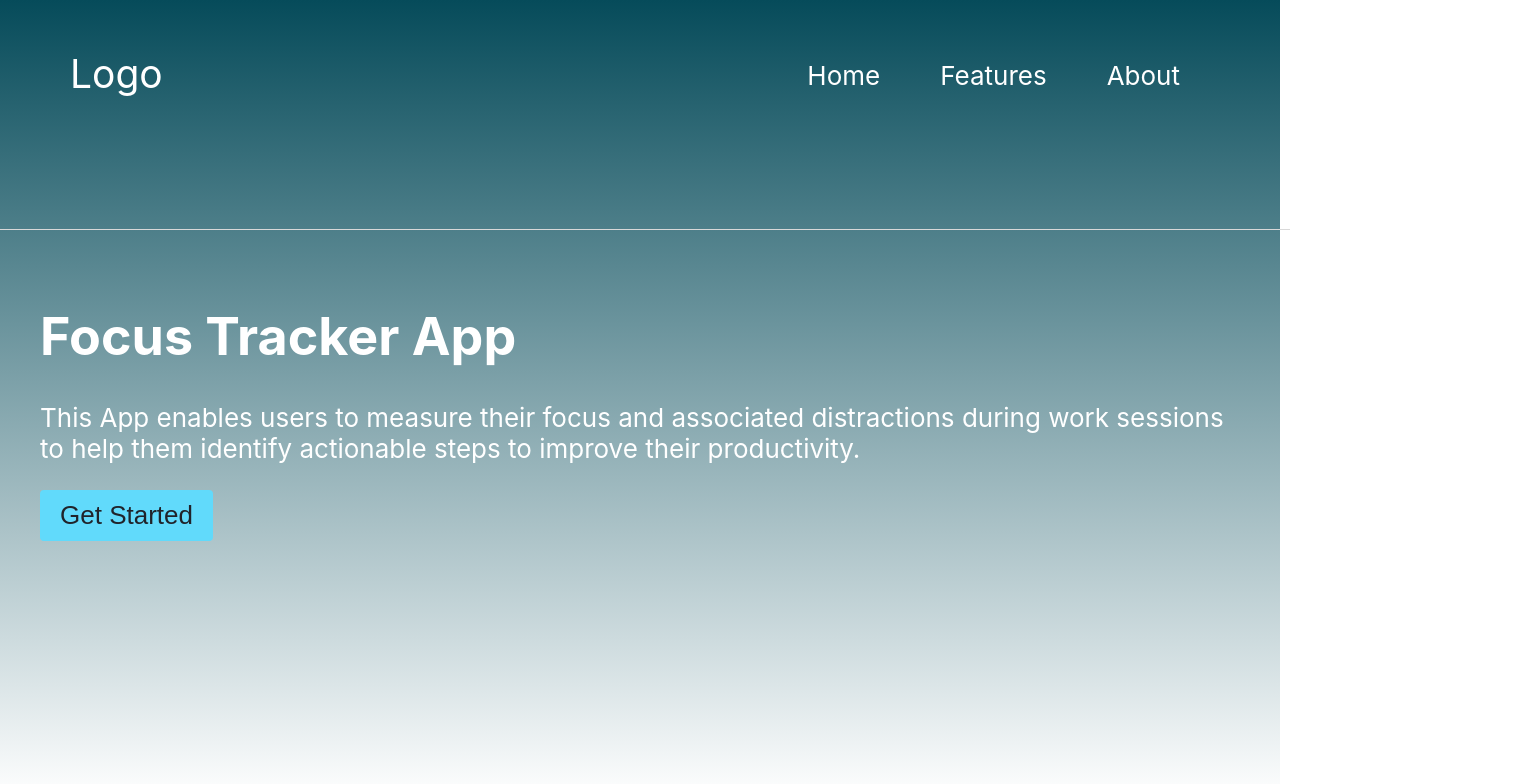
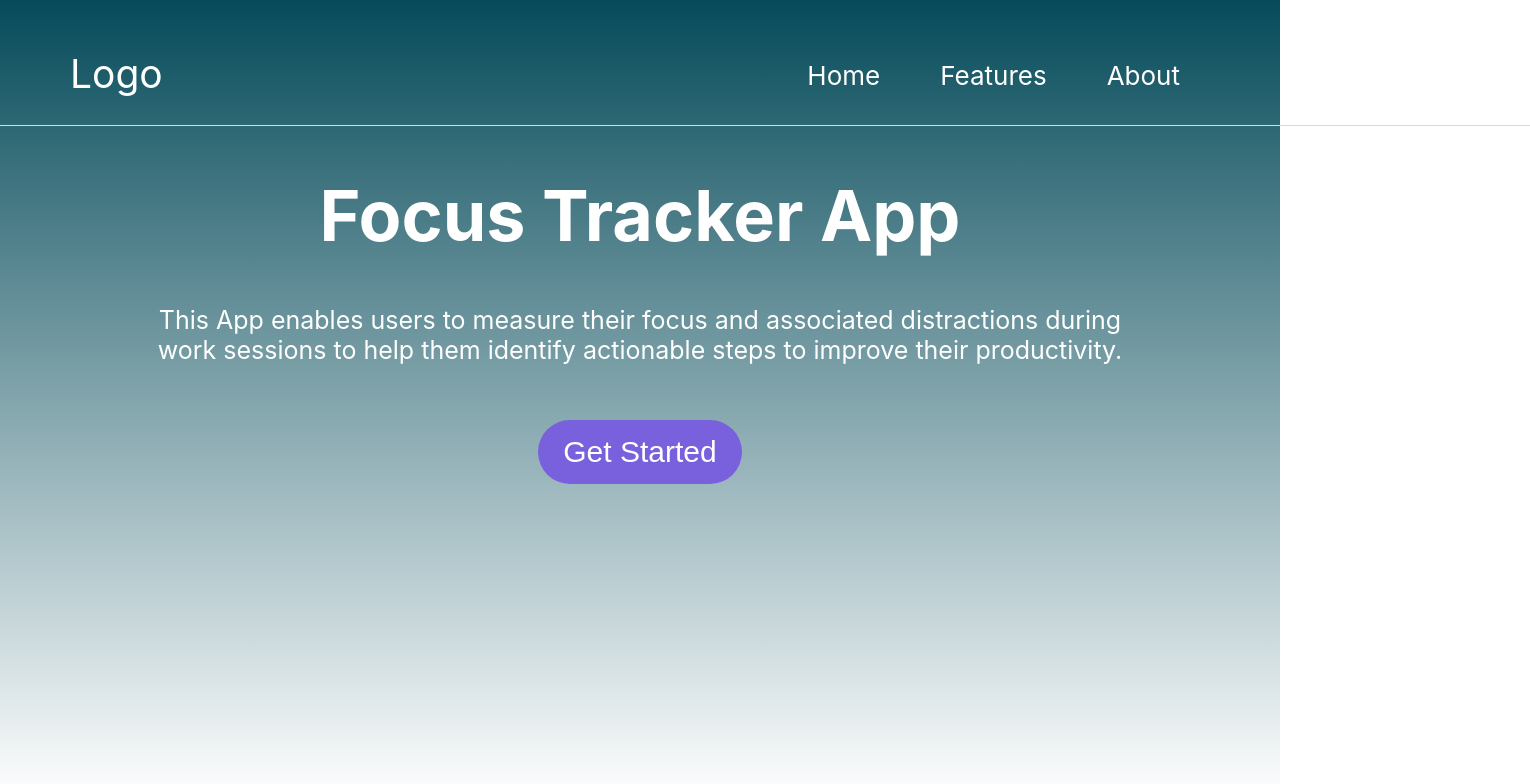
Before and after one commit to karenjennyli/focus-tracker, a React (Create React App) app in the folder django-focus-tracker-react/frontend/: page / in a window 1280 px wide. Shown: the top 784 px of the page, 1530 px wide, since content can reach past the window. Built offline with nearby package versions, Linux system fonts and the light colour scheme.

Commit message:
The format looks the same as figma home/ landing page. Just need to add sample images now

```diff
--- a/django-focus-tracker-react/frontend/src/App.css
+++ b/django-focus-tracker-react/frontend/src/App.css
@@ -2,16 +2,16 @@
   text-align: center;
   background: linear-gradient(180deg, #064B5A 0%, #FFFFFF 100%);
   min-height: 100vh;
-  display: flex;
+  /* display: flex; */
   flex-direction: column;
   align-items: center;
-  justify-content: center;
+  /* justify-content: center; */
   font-size: calc(10px + 2vmin);
   color: white;
 }
 
 .App-header {
-  padding: 10px;
+  padding: 125px;
   width: 100%;
   display: flex;
   padding-bottom: 0px;
@@ -48,19 +48,23 @@ nav li {
 }
 
 .main-content {
-  margin: 20px;
-  padding: 20px;
-  text-align: left;
+  text-align: center;
+  font-size: 35px;
+}
+
+.intro {
+  text-align: center;
+  font-size: 25px;
 }
 
 .get-started {
-  background-color: #61dafb;
-  color: #20232a;
+  background-color: #7960DC;
+  color: white;
   border: none;
-  padding: 10px 20px;
-  border-radius: 4px;
+  padding: 15px 25px;
+  border-radius: 50px;
   cursor: pointer;
-  font-size: 1em;
+  font-size: 1.2em;
   transition: all 0.2s ease-in-out;
 }
 
--- a/django-focus-tracker-react/frontend/src/App.js
+++ b/django-focus-tracker-react/frontend/src/App.js
@@ -28,9 +28,10 @@ function Header() {
 function MainContent() {
   return (
     <div className="main-content">
+      <h1>Focus Tracker App</h1>
       <div className="intro">
-        <h1>Focus Tracker App</h1>
-        <p>This App enables users to measure their focus and associated distractions during work sessions to help them identify actionable steps to improve their productivity.</p>
+        <p>This App enables users to measure their focus and associated distractions during <br></br>work sessions to help them identify actionable steps to improve their productivity.</p>
+        <br></br>
         <button className="get-started">Get Started</button>
       </div>
     </div>
```
